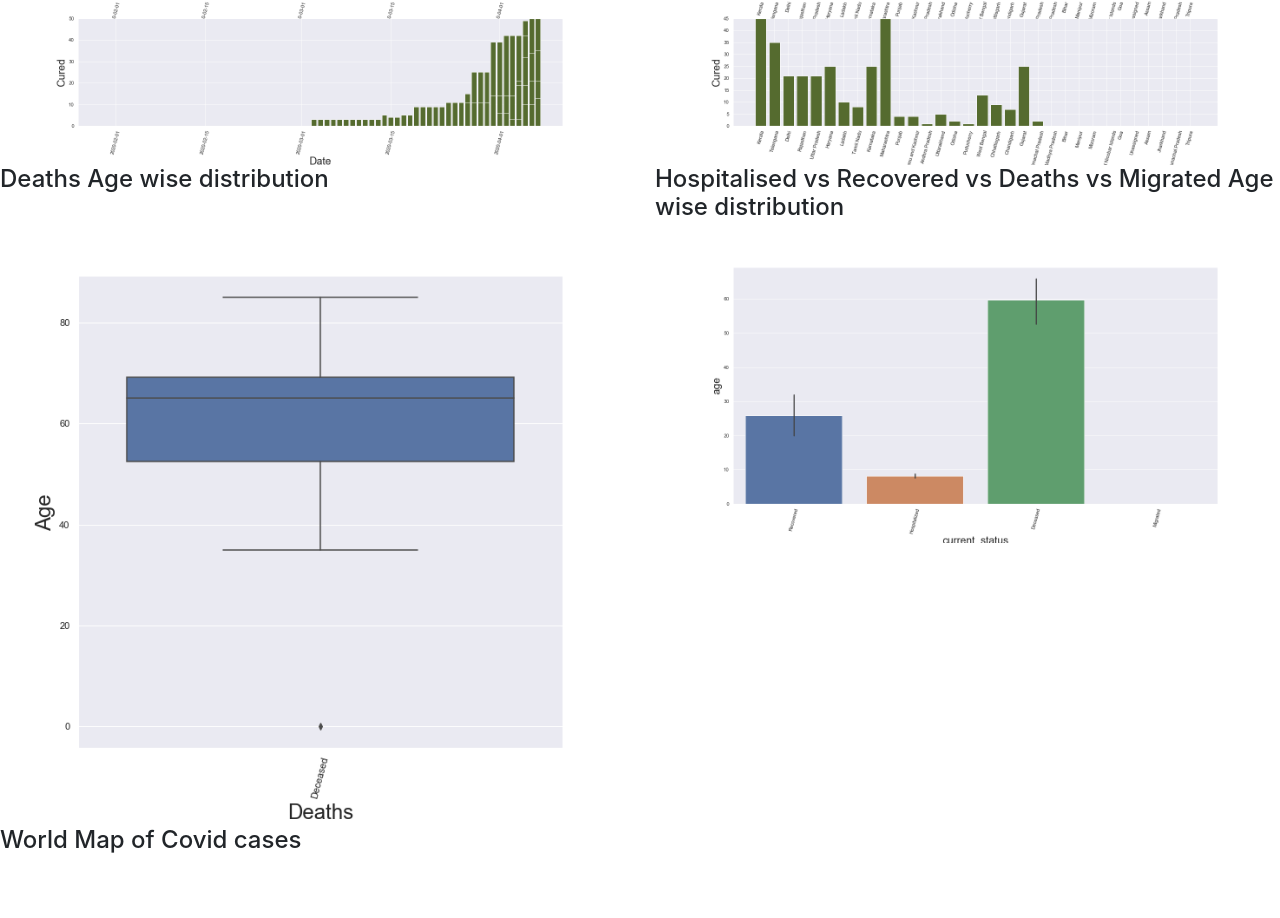
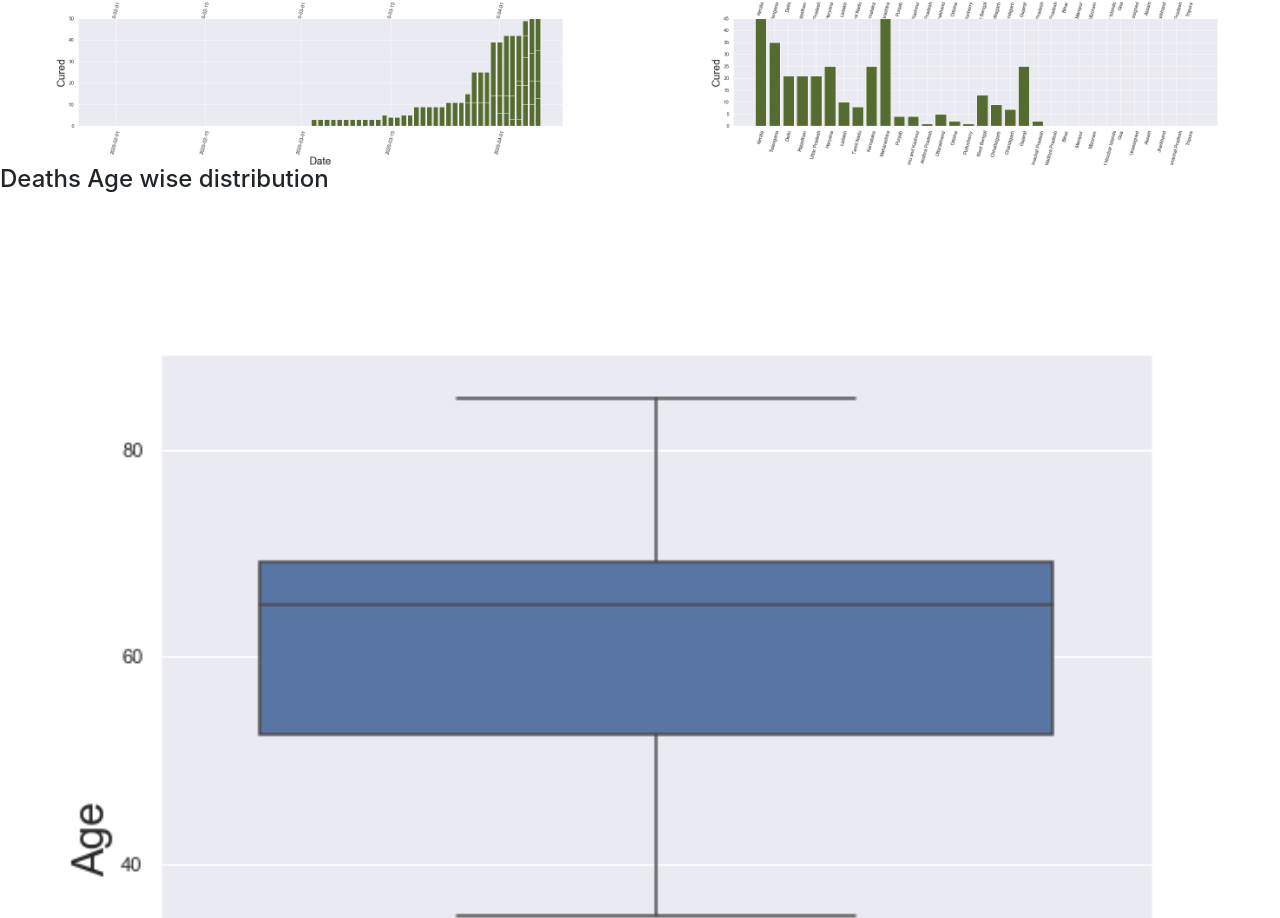
Before and after one commit to indranil180/Covid_19_India, a plain HTML site: page covid.html in a window 1280 px wide. Shown: the part 7549-8467 px from the top of the page. Drawn offline with nearby package versions, Linux system fonts and the light colour scheme.

Commit message:
Removed Age wise status

```diff
--- a/covid.html
+++ b/covid.html
@@ -114,10 +114,6 @@
 				<h4>Deaths Age wise distribution</h4>
 					<img src="assets/image_12.png" style="width: 100%">
 				</div>
-				<div class="col">
-				<h4>Hospitalised vs Recovered vs Deaths vs Migrated Age wise distribution</h4>
-					<img src="assets/image_13.png" style="width: 100%">
-				</div>
 			</div>
 
 			<div class="row">
```
